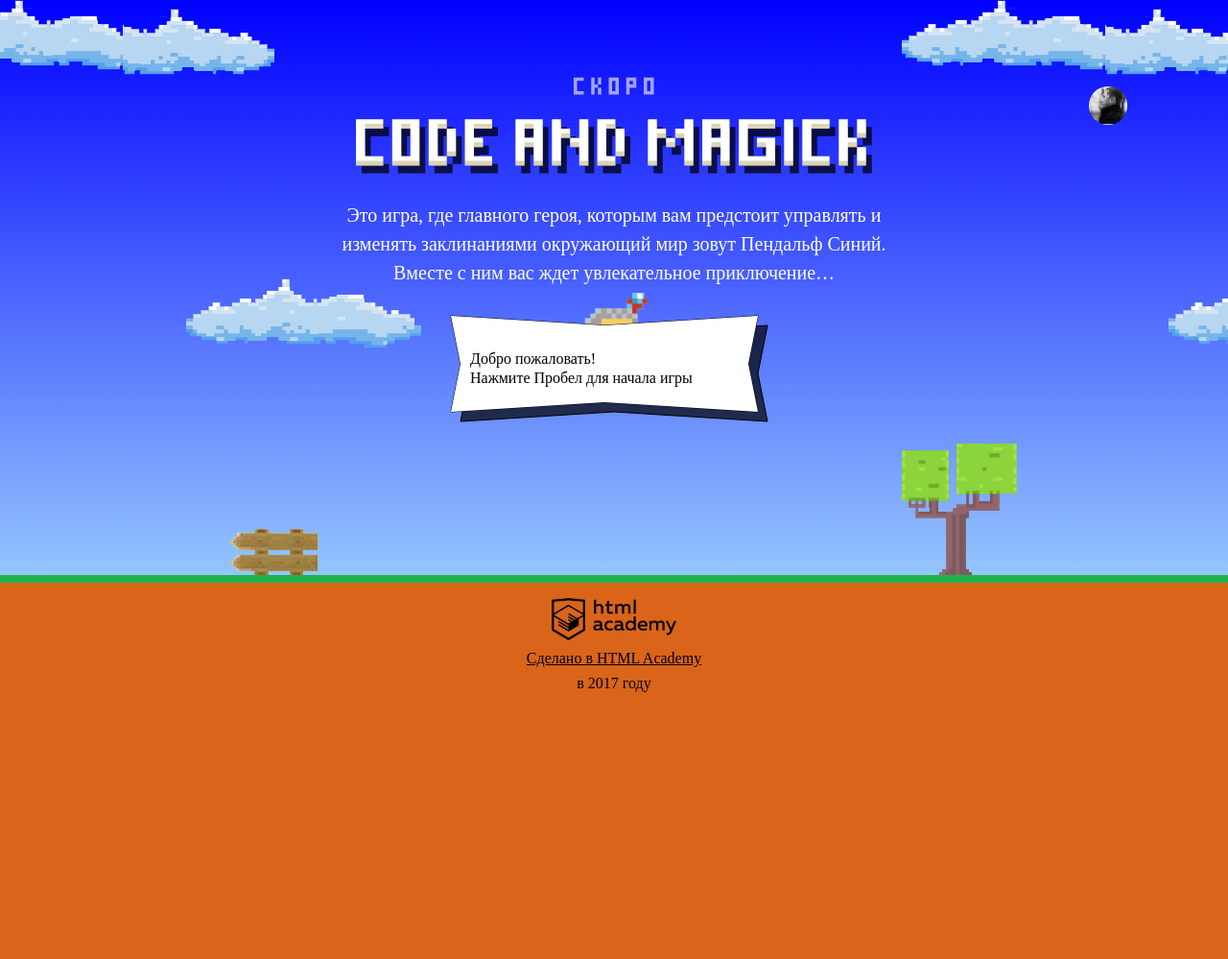
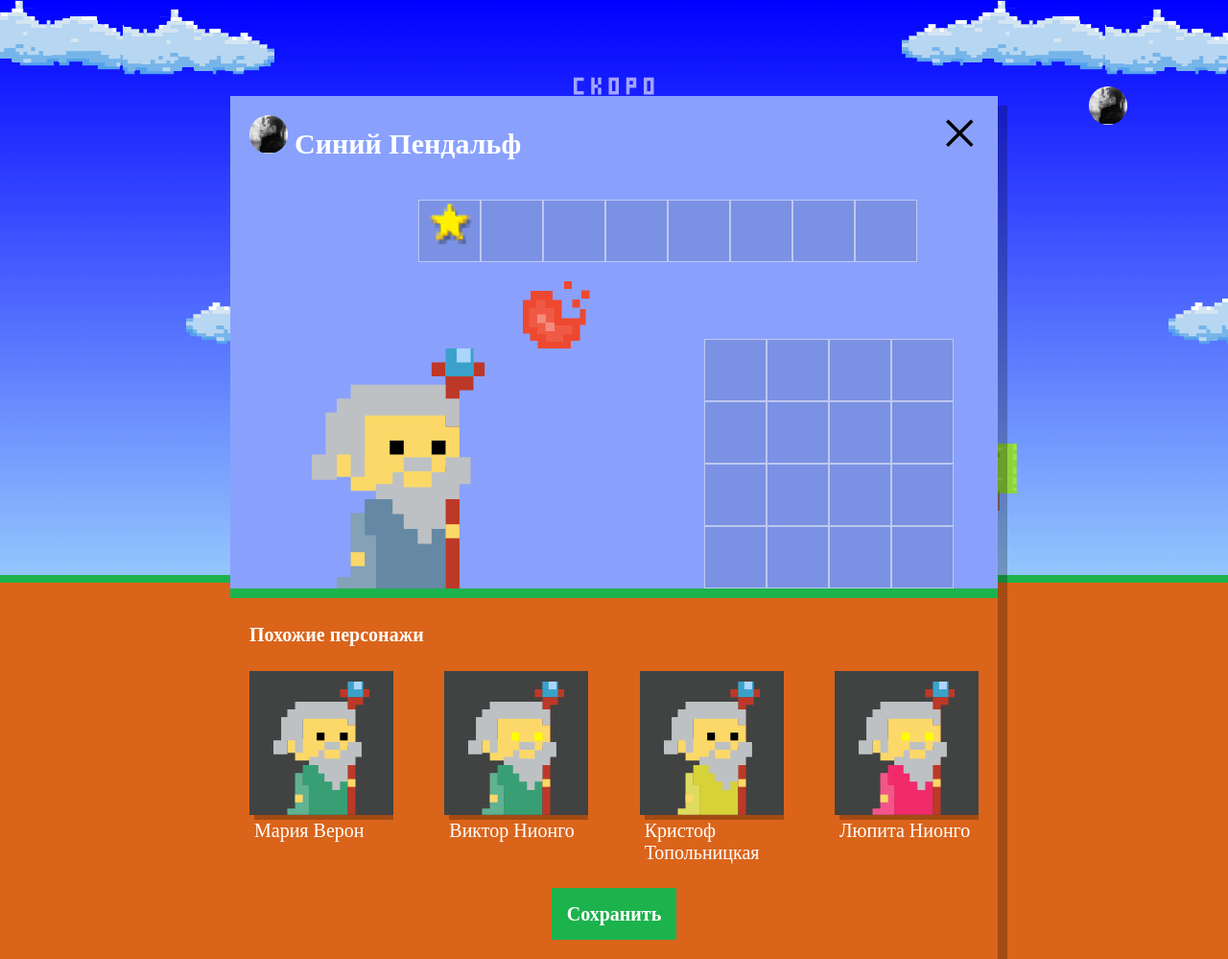
Before and after one commit to grandmaus/198062-code-and-magick, a website: page index.html in a window 1280 px wide. Shown: the whole page at 96% size. Before the commit the page ends 800 px from the top, so only its background shows below. Drawn offline with Linux system fonts and the light colour scheme; a web font is replaced by a local one.

Commit message:
Вывел волшебников

```diff
--- a/index.html
+++ b/index.html
@@ -195,6 +195,7 @@
     return (height / 3) - getWizardHeight();
   }
 </script>
+<script src="./js/setup.js"></script>
 <script src="./js/stats.js"></script>
 <script src="./js/game.js"></script>
 
--- /dev/null
+++ b/js/setup.js
@@ -0,0 +1,75 @@
+'use strict';
+
+var i = 0;
+
+var CHARACTER_NAMES = ['Иван', 'Хуан Себастьян', 'Мария', 'Кристоф', 'Виктор', 'Юлия', 'Люпита', 'Вашингтон'];
+var CHARACTER_SURNAMES = ['да Марья', 'Верон', 'Мирабелла', 'Вальц', 'Онопко', 'Топольницкая', 'Нионго', 'Ирвинг'];
+var CHARACTER_COAT_COLORS = ['rgb(101, 137, 164)', 'rgb(241, 43, 107)', 'rgb(146, 100, 161)', 'rgb(56, 159, 117)', 'rgb(215, 210, 55)', 'rgb(0, 0, 0)'];
+var CHARACTER_EYES_COLORS = ['black', 'red', 'blue', 'yellow', 'green'];
+
+var popupSetup = document.querySelector('.setup');
+var similarListElement = document.querySelector('.setup-similar-list');
+var similarWizardTemplate = document.querySelector('#similar-wizard-template').content;
+
+popupSetup.classList.remove('hidden');
+
+var getCharacterName = function () {
+  return CHARACTER_NAMES[Math.floor(Math.random() * CHARACTER_NAMES.length)];
+};
+
+var getCharacterSurname = function () {
+  return CHARACTER_SURNAMES[Math.floor(Math.random() * CHARACTER_SURNAMES.length)];
+};
+
+var getCoatColor = function () {
+  return CHARACTER_COAT_COLORS[Math.floor(Math.random() * CHARACTER_COAT_COLORS.length)];
+};
+
+var getEyesColor = function () {
+  return CHARACTER_EYES_COLORS[Math.floor(Math.random() * CHARACTER_EYES_COLORS.length)];
+};
+
+var wizardCharacteristics = [
+  {
+    name: getCharacterName() + ' ' + getCharacterSurname(),
+    coatColor: getCoatColor(),
+    eyesColor: getEyesColor()
+  },
+
+  {
+    name: getCharacterName() + ' ' + getCharacterSurname(),
+    coatColor: getCoatColor(),
+    eyesColor: getEyesColor()
+  },
+
+  {
+    name: getCharacterName() + ' ' + getCharacterSurname(),
+    coatColor: getCoatColor(),
+    eyesColor: getEyesColor()
+  },
+
+  {
+    name: getCharacterName() + ' ' + getCharacterSurname(),
+    coatColor: getCoatColor(),
+    eyesColor: getEyesColor()
+  }
+];
+
+var renderWizard = function (wizard) {
+  var wizardElement = similarWizardTemplate.cloneNode(true);
+
+  wizardElement.querySelector('.setup-similar-label').textContent = wizard.name;
+  wizardElement.querySelector('.wizard-coat').style.fill = wizard.coatColor;
+  wizardElement.querySelector('.wizard-eyes').style.fill = wizard.eyesColor;
+
+  return wizardElement;
+};
+
+var fragment = document.createDocumentFragment();
+for (i = 0; i < wizardCharacteristics.length; i++) {
+  fragment.appendChild(renderWizard(wizardCharacteristics[i]));
+}
+
+similarListElement.appendChild(fragment);
+
+popupSetup.querySelector('.setup-similar').classList.remove('hidden');
```
